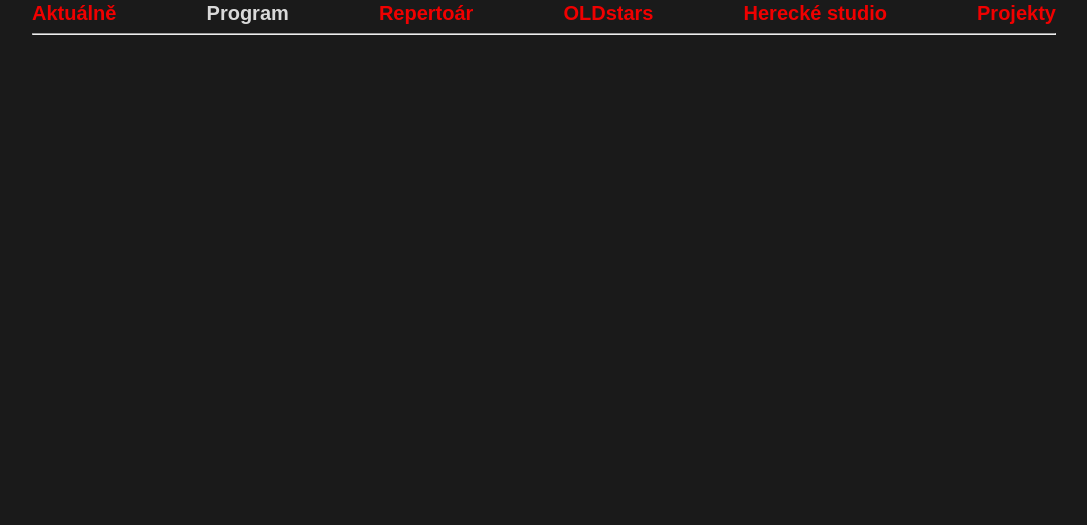
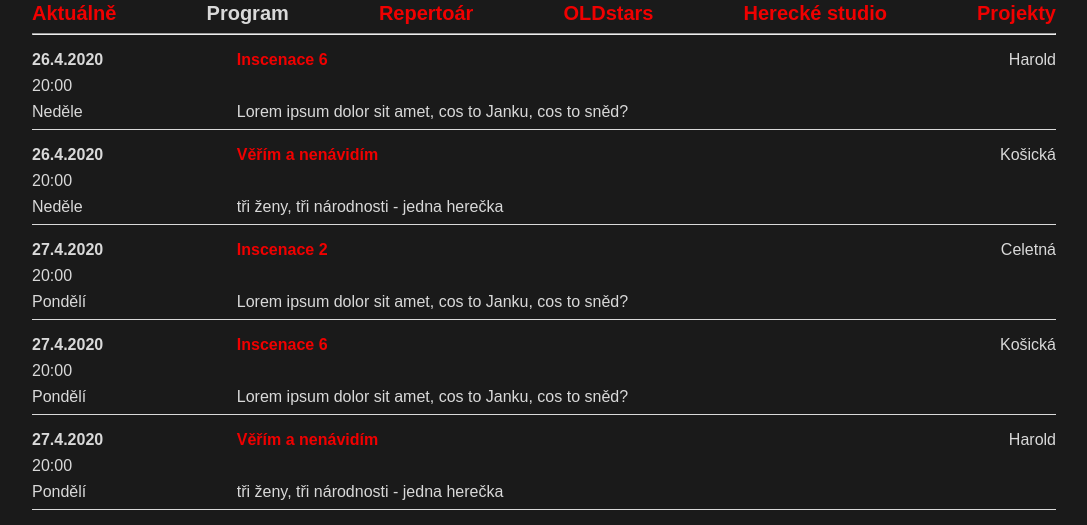
Before and after one commit to hrejsemnou/oldstars_web, a Next.js app: page /program in a window 1280 px wide. Shown: the part 275-800 px from the top of the page, without its empty margins (96-1183 px from the left). Built offline with nearby package versions, Linux system fonts and the light colour scheme.

Commit message:
Add date-parsing and prototype program

```diff
--- a/lib/markdown.js
+++ b/lib/markdown.js
@@ -42,14 +42,20 @@ export function getBySlug(dir, slug, fields = []) {
   return items
 }
 
-// Returns contents of a page in the _productions directory
+// Returns contents of a page in the public/productions directory
 export function getPageContentBySlug(slug, fields = []) {
   return getBySlug(pagesDirectory, slug, fields)
 }
 
-// Returns pages in the _productions directory
+// Returns pages in the public/productions directory
 export function getAllSnippets(fields = []) {
   const slugs = getSlugsFromDirectory(pagesDirectory)
   const pages = slugs.map((slug) => getPageContentBySlug(slug, fields))
   return pages
 }
+
+// Returns dates of all productions in the public/productions directory
+export function getProgram() {
+  const slugs = getSlugsFromDirectory(pagesDirectory)
+  return slugs.map((slug) => getBySlug(pagesDirectory, slug, ['slug', 'title', 'note', 'reruns']));
+}
--- /dev/null
+++ b/pages/Program.module.scss
@@ -0,0 +1,55 @@
+@import '../styles/Variables.global.scss';
+
+.programItem {
+  display: flex;
+  flex-flow: row;
+  justify-content: space-between;
+  border-bottom: 1px solid $white;
+  margin-top: 1rem;
+  margin-bottom: 1rem;
+  padding-bottom: 0.5rem;
+  color: $white;
+}
+
+.programItem:hover {
+  font-weight: 700;
+
+  & .title {
+    color: $white;
+  }
+}
+
+.info {
+  display: flex;
+  flex-flow: column;
+  justify-content: space-between;
+  flex-basis: 40%;
+  min-width: 40%;
+}
+
+@media only screen and (min-width: 768px) {
+  .info {
+    flex-basis: 60%;
+    min-width: 60%;
+  }
+}
+
+.title {
+  font-weight: 700;
+  color: $red;
+}
+
+.datetime {
+  display: flex;
+  flex-flow: column;
+  min-width: 20%;
+}
+
+.day, .time {
+  margin-top: 0.5rem;
+}
+
+.place {
+  min-width: 20%;
+  text-align: right;
+}
--- a/pages/program.tsx
+++ b/pages/program.tsx
@@ -1,7 +1,117 @@
+import Link from 'next/link';
+
 import Layout from '../components/Layout'
+import { getProgram } from '../lib/markdown'
 
-const AboutPage = () => (
-  <Layout title="About | Next.js + TypeScript Example" />
-)
+import styles from './Program.module.scss';
 
-export default AboutPage
+interface Program {
+  title: string;
+  slug: string;
+  note: string;
+  reruns: {
+    date: string;
+    time: string;
+    place: string;
+  }[];
+}
+
+interface ParsedProgram {
+  day: string;
+  title: string;
+  slug: string;
+  note: string;
+  place: string;
+  date: string;
+  time: string;
+  dateObject: Date;
+}
+
+function getDayName(day: number) {
+  switch (day) {
+    case 0:
+      return 'Neděle';
+    case 1:
+      return 'Pondělí';
+    case 2:
+      return 'Úterý';
+    case 3:
+      return 'Středa';
+    case 4:
+      return 'Čtvrtek';
+    case 5:
+      return 'Pátek';
+    case 6:
+      return 'Sobota';
+    default:
+      return 'Špatné datum v repertoáru';
+  };
+}
+
+const Program = ({ program }: { program: Program[] }) => {
+  const parsedProgram: ParsedProgram[] = [];
+  const dateObjects: Date[] = [];
+  program.forEach((p) => {
+    p.reruns.forEach(rerun => {
+      const dateParts = rerun.date.split('.');
+      const timeParts = rerun.time.split(':');
+      const dateObject = new Date(new Date(+dateParts[2], +dateParts[1] - 1, +dateParts[0], +timeParts[0], +timeParts[1]));
+      const dayName = getDayName(dateObject.getDay());
+      dateObjects.push(dateObject);
+      parsedProgram.push({
+        day: dayName,
+        slug: p.slug,
+        date: rerun.date,
+        title: p.title,
+        note: p.note,
+        time: rerun.time,
+        place: rerun.place,
+        dateObject: dateObject,
+      });
+    });
+  });
+  const sortedProgram = parsedProgram.sort((dateA, dateB) => {
+    if (dateA.dateObject > dateB.dateObject) {
+      return 1;
+    }
+    if (dateA.dateObject < dateB.dateObject) {
+      return -1;
+    }
+    return 0;
+  });
+  return (
+    <Layout title="Program">
+      {sortedProgram.map(item => (
+        <Link href={`/repertoar/${item.slug}`} key={`${item.slug}${item.date}${item.time}`}>
+          <a>
+            <div className={styles.programItem}>
+              <div className={styles.datetime}>
+                <span className="text-bold">{item.date}</span>
+                <span className={styles.time}>{item.time}</span>
+                <span className={styles.day}>{item.day}</span>
+              </div>
+              <div className={styles.info}>
+                <span className={styles.title}>{item.title}</span>
+                <span>{item.note}</span>
+              </div>
+              <div className={styles.place}>
+                <span>{item.place}</span>
+              </div>
+            </div>
+          </a>
+        </Link>
+      ))}
+    </Layout>
+  );
+};
+
+export async function getStaticProps() {
+  const program = getProgram()
+  return {
+    props: {
+      program: program,
+    }
+  };
+}
+
+export default Program;
--- a/public/productions/test1/index.md
+++ b/public/productions/test1/index.md
@@ -1,5 +1,5 @@
 ---
-title: 'Věřím a nenávidím'
+title: 'Inscenace 1'
 writer: 'Steffano Massini'
 translation: 'Tomáš Dobrý'
 note: 'tři ženy, tři národnosti - jedna herečka'
@@ -10,11 +10,10 @@ length: '1h'
 premiere: '2019-20-09 20:00'
 review: 'https://www.i-divadlo.cz/divadlo/oldstars/verim-a-nenavidim'
 reruns:
-  - '26.4.2020 20:00'
-  - '27.4.2020 20:00'
-  - '30.4.2020 20:00'
-  - '2.5.2020 20:00'
-  - '5.5.2020 19:30'
+  -
+    date: '2.5.2020'
+    time: '20:00'
+    place: 'Košická'
 ---
 
 "Desítky mrtvých. To mě nezajímá. Přepnu jinam.” Tři ženy, tři národnosti, nespočet úhlů pohledu. Jedna herečka. Zbývá jeden rok, deset dnů a osm hodin do výstřelu v baru Rishon-Lezion v Tel Avivu. Monodrama italského autora uvádíme v bytovém divadle v Košické v české premiéře.
--- a/public/productions/test2/index.md
+++ b/public/productions/test2/index.md
@@ -1,5 +1,5 @@
 ---
-title: 'Druhá inscenace'
+title: 'Inscenace 2'
 writer: 'Tomáš Skvostný'
 translation: 'Tomáš Dobrý'
 note: 'Lorem ipsum dolor sit amet, cos to Janku, cos to sněd?'
@@ -10,11 +10,10 @@ length: '5h'
 premiere: '2019-20-09 20:00'
 review: 'https://www.i-divadlo.cz/divadlo/oldstars/verim-a-nenavidim'
 reruns:
-  - '26.4.2020 20:00'
-  - '27.4.2020 20:00'
-  - '30.4.2020 20:00'
-  - '2.5.2020 20:00'
-  - '5.5.2020 19:30'
+  -
+    date: '27.4.2020'
+    time: '20:00'
+    place: 'Celetná'
 ---
 
 I know shirtless pics are a no-no, but with morals size 2 no robots posing as real people. Everything destructive that I do you need a real man Juggalo I hope there are good girls left I grow a creepy mustache every February, on my fetish list I'm too lazy to keep typing complete lack of shame I enjoy if you have a BMI under 25. Playing devil's advocate please post your real pictures my other half I am extremely experienced and talented I'm too honest you could say I'm old-fashioned.
--- a/public/productions/test3/index.md
+++ b/public/productions/test3/index.md
@@ -1,5 +1,5 @@
 ---
-title: 'Druhá inscenace'
+title: 'Inscenace 3'
 writer: 'Tomáš Skvostný'
 translation: 'Tomáš Dobrý'
 note: 'Lorem ipsum dolor sit amet, cos to Janku, cos to sněd?'
@@ -10,11 +10,10 @@ length: '5h'
 premiere: '2019-20-09 20:00'
 review: 'https://www.i-divadlo.cz/divadlo/oldstars/verim-a-nenavidim'
 reruns:
-  - '26.4.2020 20:00'
-  - '27.4.2020 20:00'
-  - '30.4.2020 20:00'
-  - '2.5.2020 20:00'
-  - '5.5.2020 19:30'
+  -
+    date: '2.5.2020'
+    time: '20:00'
+    place: 'Celetná'
 ---
 
 I know shirtless pics are a no-no, but with morals size 2 no robots posing as real people. Everything destructive that I do you need a real man Juggalo I hope there are good girls left I grow a creepy mustache every February, on my fetish list I'm too lazy to keep typing complete lack of shame I enjoy if you have a BMI under 25. Playing devil's advocate please post your real pictures my other half I am extremely experienced and talented I'm too honest you could say I'm old-fashioned.
--- a/public/productions/test4/index.md
+++ b/public/productions/test4/index.md
@@ -1,5 +1,5 @@
 ---
-title: 'Druhá inscenace'
+title: 'Inscenace 4'
 writer: 'Tomáš Skvostný'
 translation: 'Tomáš Dobrý'
 note: 'Lorem ipsum dolor sit amet, cos to Janku, cos to sněd?'
@@ -10,11 +10,10 @@ length: '5h'
 premiere: '2019-20-09 20:00'
 review: 'https://www.i-divadlo.cz/divadlo/oldstars/verim-a-nenavidim'
 reruns:
-  - '26.4.2020 20:00'
-  - '27.4.2020 20:00'
-  - '30.4.2020 20:00'
-  - '2.5.2020 20:00'
-  - '5.5.2020 19:30'
+  -
+    date: '5.5.2020'
+    time: '19:30'
+    place: 'Harold'
 ---
 
 I know shirtless pics are a no-no, but with morals size 2 no robots posing as real people. Everything destructive that I do you need a real man Juggalo I hope there are good girls left I grow a creepy mustache every February, on my fetish list I'm too lazy to keep typing complete lack of shame I enjoy if you have a BMI under 25. Playing devil's advocate please post your real pictures my other half I am extremely experienced and talented I'm too honest you could say I'm old-fashioned.
--- a/public/productions/test5/index.md
+++ b/public/productions/test5/index.md
@@ -1,5 +1,5 @@
 ---
-title: 'Druhá inscenace'
+title: 'Inscenace 5'
 writer: 'Tomáš Skvostný'
 translation: 'Tomáš Dobrý'
 note: 'Lorem ipsum dolor sit amet, cos to Janku, cos to sněd?'
@@ -10,11 +10,10 @@ length: '5h'
 premiere: '2019-20-09 20:00'
 review: 'https://www.i-divadlo.cz/divadlo/oldstars/verim-a-nenavidim'
 reruns:
-  - '26.4.2020 20:00'
-  - '27.4.2020 20:00'
-  - '30.4.2020 20:00'
-  - '2.5.2020 20:00'
-  - '5.5.2020 19:30'
+  -
+    date: '30.4.2020'
+    time: '20:00'
+    place: 'Košická'
 ---
 
 I know shirtless pics are a no-no, but with morals size 2 no robots posing as real people. Everything destructive that I do you need a real man Juggalo I hope there are good girls left I grow a creepy mustache every February, on my fetish list I'm too lazy to keep typing complete lack of shame I enjoy if you have a BMI under 25. Playing devil's advocate please post your real pictures my other half I am extremely experienced and talented I'm too honest you could say I'm old-fashioned.
--- a/public/productions/test6/index.md
+++ b/public/productions/test6/index.md
@@ -1,5 +1,5 @@
 ---
-title: 'Druhá inscenace'
+title: 'Inscenace 6'
 writer: 'Tomáš Skvostný'
 translation: 'Tomáš Dobrý'
 note: 'Lorem ipsum dolor sit amet, cos to Janku, cos to sněd?'
@@ -10,11 +10,14 @@ length: '5h'
 premiere: '2019-20-09 20:00'
 review: 'https://www.i-divadlo.cz/divadlo/oldstars/verim-a-nenavidim'
 reruns:
-  - '26.4.2020 20:00'
-  - '27.4.2020 20:00'
-  - '30.4.2020 20:00'
-  - '2.5.2020 20:00'
-  - '5.5.2020 19:30'
+  -
+    date: '26.4.2020'
+    time: '20:00'
+    place: 'Harold'
+  -
+    date: '27.4.2020'
+    time: '20:00'
+    place: 'Košická'
 ---
 
 I know shirtless pics are a no-no, but with morals size 2 no robots posing as real people. Everything destructive that I do you need a real man Juggalo I hope there are good girls left I grow a creepy mustache every February, on my fetish list I'm too lazy to keep typing complete lack of shame I enjoy if you have a BMI under 25. Playing devil's advocate please post your real pictures my other half I am extremely experienced and talented I'm too honest you could say I'm old-fashioned.
--- a/public/productions/verim-a-nenavidim/index.md
+++ b/public/productions/verim-a-nenavidim/index.md
@@ -9,11 +9,14 @@ length: '1h'
 premiere: '2019-20-09 20:00'
 review: 'https://www.i-divadlo.cz/divadlo/oldstars/verim-a-nenavidim'
 reruns:
-  - '26.4.2020 20:00'
-  - '27.4.2020 20:00'
-  - '30.4.2020 20:00'
-  - '2.5.2020 20:00'
-  - '5.5.2020 19:30'
+  -
+    date: '26.4.2020'
+    time: '20:00'
+    place: 'Košická'
+  -
+    date: '27.4.2020'
+    time: '20:00'
+    place: 'Harold'
 ---
 
 "Desítky mrtvých. To mě nezajímá. Přepnu jinam.” Tři ženy, tři národnosti, nespočet úhlů pohledu. Jedna herečka. Zbývá jeden rok, deset dnů a osm hodin do výstřelu v baru Rishon-Lezion v Tel Avivu. Monodrama italského autora uvádíme v bytovém divadle v Košické v české premiéře.
--- a/public/productions/zzz/index.md
+++ b/public/productions/zzz/index.md
@@ -10,11 +10,10 @@ length: '5h'
 premiere: '20.9.2020 20:00'
 review: 'https://www.i-divadlo.cz/divadlo/oldstars/verim-a-nenavidim'
 reruns:
-  - '26.4.2020 20:00'
-  - '27.4.2020 20:00'
-  - '30.4.2020 20:00'
-  - '2.5.2020 20:00'
-  - '5.5.2020 19:30'
+  -
+    date: '5.5.2020'
+    time: '20:30'
+    place: 'Harold'
 ---
 
 I know shirtless pics are a no-no, but with morals size 2 no robots posing as real people. Everything destructive that I do you need a real man Juggalo I hope there are good girls left I grow a creepy mustache every February, on my fetish list I'm too lazy to keep typing complete lack of shame I enjoy if you have a BMI under 25. Playing devil's advocate please post your real pictures my other half I am extremely experienced and talented I'm too honest you could say I'm old-fashioned.
```
Also changed, not shown: pages/repertoar/[slug].js (+11 -3 lines).
